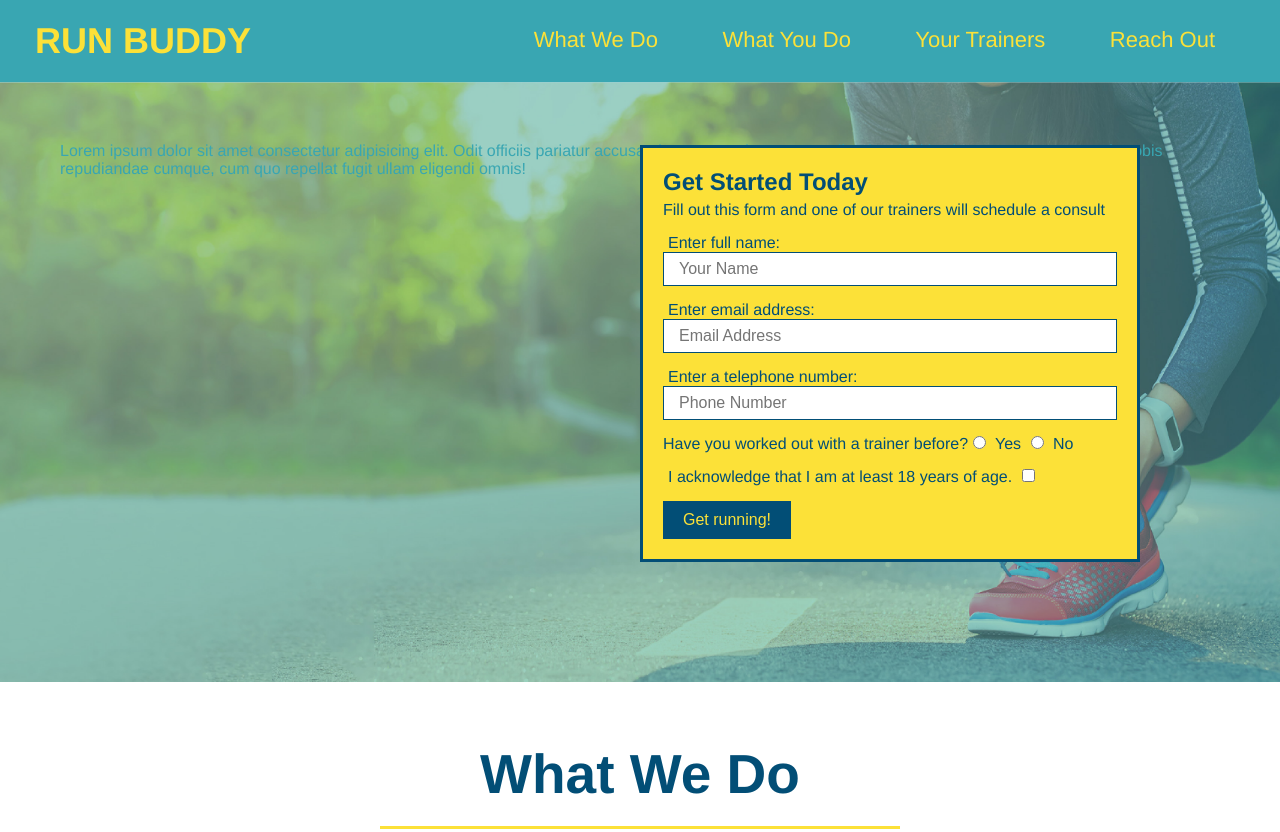
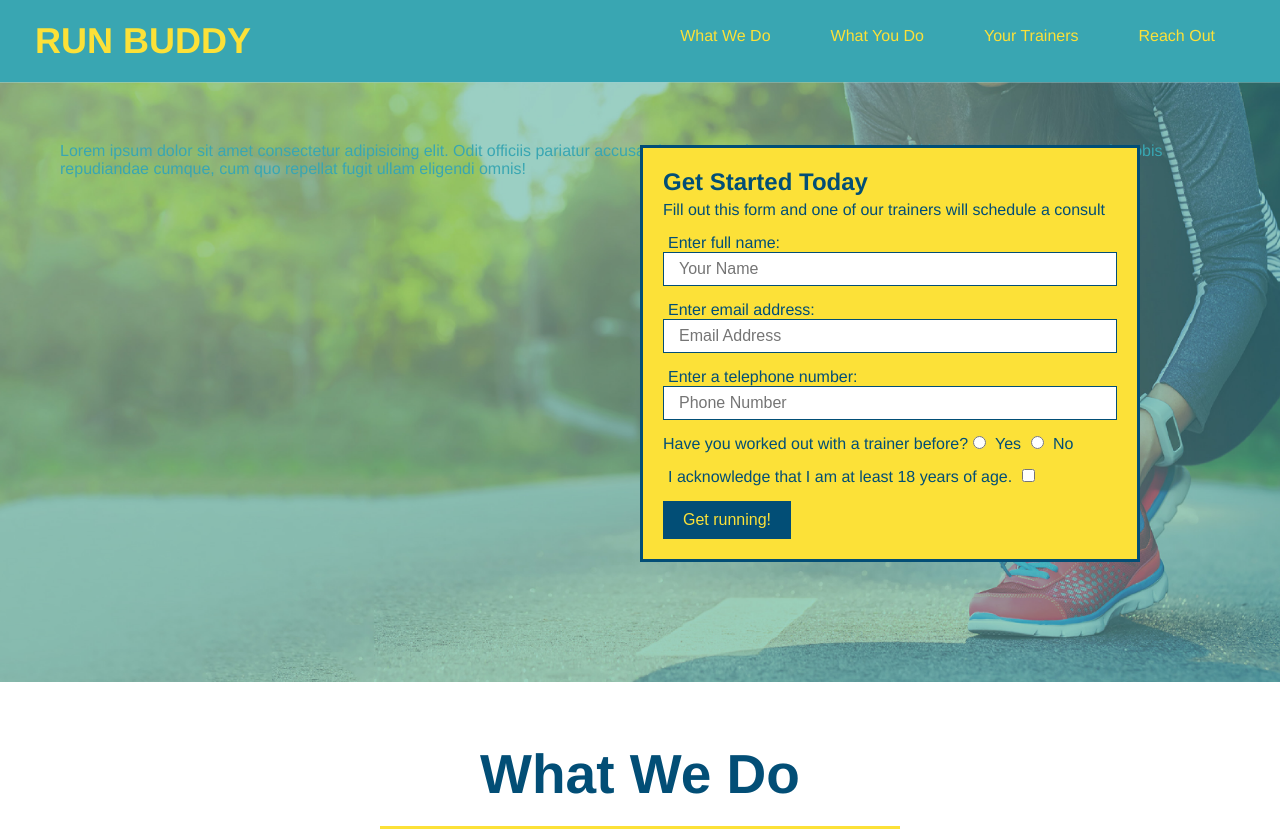
Before and after one commit to Crackerbox123/Run_buddy, a plain HTML site: page index.html in a window 1280 px wide. Shown: the top 832 px of the page. Drawn offline with Linux system fonts and the light colour scheme.

Commit message:
add flexbox to header

```diff
--- a/assets/css/style.css
+++ b/assets/css/style.css
@@ -14,6 +14,9 @@ body {
 header {
   padding: 20px 35px;
   background-color: #39a6b2;
+  display: flex;
+  justify-content: space-between;
+  flex-wrap: wrap;
 }
 
 header h1 {
@@ -21,7 +24,6 @@ header h1 {
   font-size: 36px;
   color: #fce138;
   margin: 0;
-  display: inline;
 }
 header a {
   text-decoration: none;
@@ -29,18 +31,23 @@ header a {
 }
 
 header nav {
-  float: right;
   margin: 7px 0;
 }
 
-header nav ul li {
-  display: inline;
+header nav ul{
+  display: flex;
+  flex-wrap: wrap;
+  justify-content: space-between;
+  align-items: center;
+  list-style: none;
 }
+
+
 
 header nav ul li a {
   margin: 0 30px;
   font-weight: lighter;
-  font-size: 22px;
+  font-size: j1.55vw;
 }
 
 footer {
```
